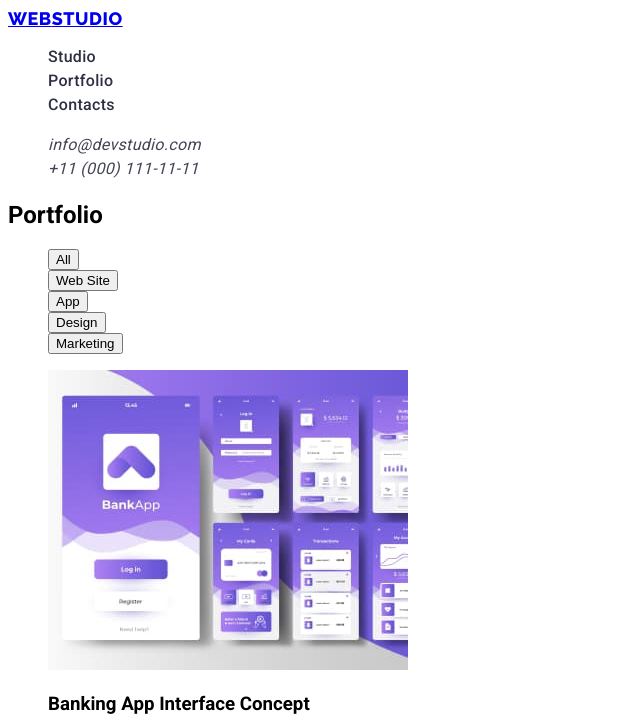
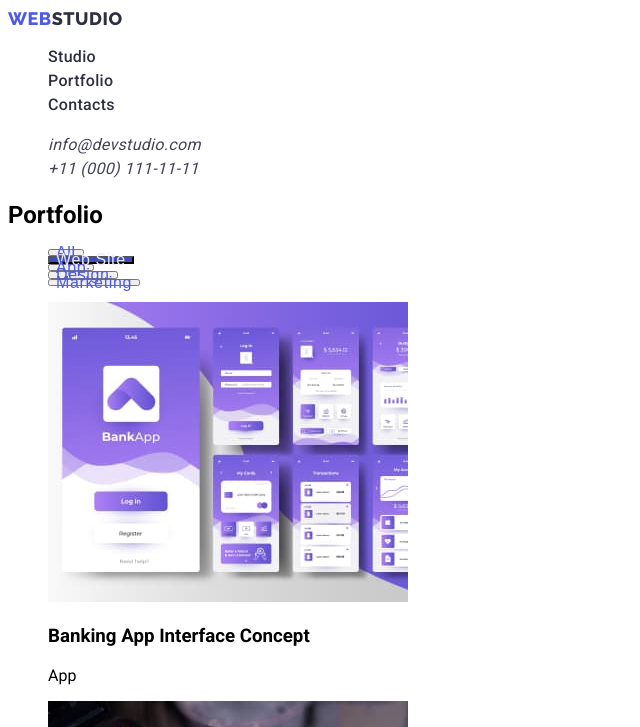
Before and after one commit to OlhaSuvorova/goit-markup-hw-02, a plain HTML site: page portfolio.html in a window 1280 px wide. Both pictures are taken after a click on the button "Web Site". Shown: the top 727 px of the page, without its empty margins (0-640 px from the left). Drawn offline with Linux system fonts and the light colour scheme.

Commit message:
update styles.css

```diff
--- a/css/styles.css
+++ b/css/styles.css
@@ -1,11 +1,13 @@
+body {
+  background: #ffffff;
+  font-family: 'Roboto', sans-serif;
+}
+
 .list {
   list-style: none;
 }
 .link {
   text-decoration: none;
-}
-body {
-  font-family: 'Roboto', sans-serif;
 }
 
 /* ............................Logotype................... */
@@ -14,10 +16,18 @@ body {
   font-weight: 800;
   font-size: 18px;
   line-height: 1.17;
-  display: flex;
-  align-items: center;
   letter-spacing: 0.03em;
   text-transform: uppercase;
+  text-decoration: none;
+}
+.accent {
+  color: #4d5ae5;
+}
+.second-accent {
+  color: #2e2f42;
+}
+.third-accent {
+  color: #f4f4fd;
 }
 /* ...........................Navigation.................... */
 .menu-link {
@@ -95,7 +105,7 @@ body {
   letter-spacing: 0.02em;
   color: #434455;
 }
-/* .............................About....................... */
+/* .............................About Team....................... */
 .title-item {
   font-weight: 700;
   font-size: 36px;
@@ -108,3 +118,25 @@ body {
 .description-align {
   text-align: center;
 }
+.section-team {
+  background: #f4f4fd;
+}
+/* ...................File Portfolio.................. */
+
+.portfolio-btn {
+  font-weight: 500;
+  font-size: 16px;
+  line-height: 1.5px;
+  display: flex;
+  align-items: center;
+  text-align: center;
+  letter-spacing: 0.04em;
+  color: #4d5ae5;
+  cursor: pointer;
+}
+
+.portfolio-btn:hover,
+.portfolio-btn:focus {
+  background-color: #404bbf;
+  color: #e7e9fc;
+}
```
